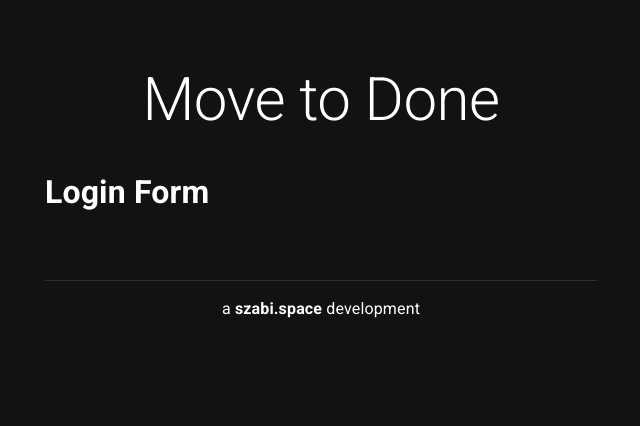
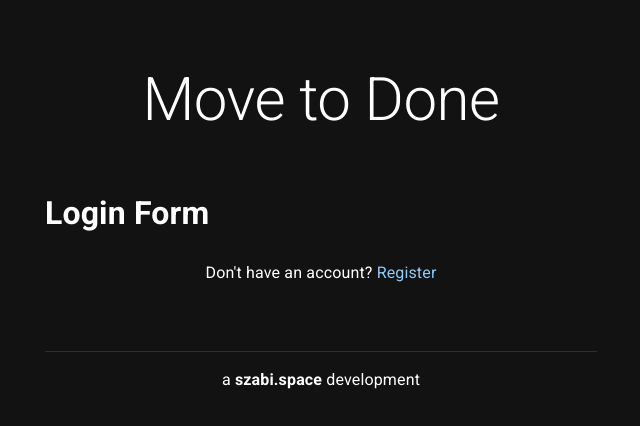
Before and after one commit to szabikr/poc-authentication, a React app in the folder packages/client/: page /login in a window 1280 px wide. Shown: the top 426 px of the page, without its empty margins (319-959 px from the left). Built offline with nearby package versions, Linux system fonts and the light colour scheme.

Commit message:
MTD-34: Links between Register and Login pages

```diff
--- a/packages/client/src/components/login/login-form.jsx
+++ b/packages/client/src/components/login/login-form.jsx
@@ -1,5 +1,17 @@
 import React from 'react'
+import { Link } from 'react-router-dom'
+import { Stack, Typography, Link as MuiLink } from '@mui/material'
 
 export default function LoginForm() {
-  return <h1>Login Form</h1>
+  return (
+    <Stack>
+      <h1>Login Form</h1>
+      <Typography align="center" variant="subtitle1">
+        Don&apos;t have an account?{' '}
+        <Link to="/register" style={{ textDecoration: 'none' }}>
+          <MuiLink underline="hover">Register</MuiLink>
+        </Link>
+      </Typography>
+    </Stack>
+  )
 }
--- a/packages/client/src/components/register/register-form.jsx
+++ b/packages/client/src/components/register/register-form.jsx
@@ -1,5 +1,5 @@
 import React, { useState } from 'react'
-import { useNavigate } from 'react-router-dom'
+import { Link, useNavigate } from 'react-router-dom'
 import {
   Stack,
   TextField,
@@ -8,6 +8,7 @@ import {
   Alert,
   Snackbar,
   CircularProgress,
+  Link as MuiLink,
 } from '@mui/material'
 import validate from './validate'
 import PasswordField from '../password-field'
@@ -152,6 +153,13 @@ export default function RegisterForm() {
         {isLoading ? <CircularProgress size={24} /> : 'Register'}
       </Button>
 
+      <Typography align="center" variant="subtitle1">
+        Already have an account?{' '}
+        <Link to="/login" style={{ textDecoration: 'none' }}>
+          <MuiLink underline="hover">Login</MuiLink>
+        </Link>
+      </Typography>
+
       <Snackbar
         open={pageError.open}
         autoHideDuration={10000}
```
